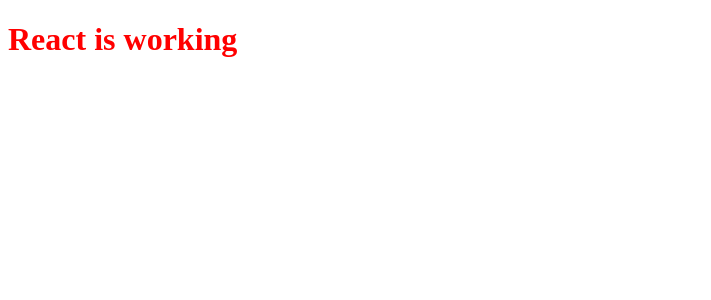
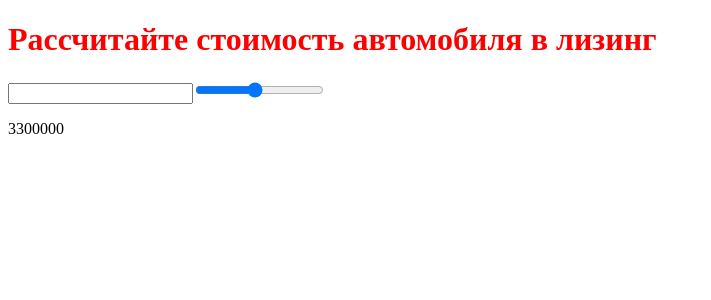
Before and after one commit to PolinaPonomar/car-leasing-calculator, a React app: page / in a window 1280 px wide. Shown: the top 300 px of the page, without its empty margins (0-711 px from the left). Built offline with nearby package versions, Linux system fonts and the light colour scheme.

Commit message:
feat: make base logic of RangeSlider

```diff
--- a/src/components/App/App.tsx
+++ b/src/components/App/App.tsx
@@ -1,11 +1,28 @@
-import React from 'react'
+import React, { useState }  from 'react'
 import './App.scss'
 
 const App = () => {
+  const [price, setPrice] = useState(3300000);
+  const handleNumberChange = (event: React.ChangeEvent<HTMLInputElement>) => {
+    setPrice(Number(event.target.value))
+  }
+
   return (
-    <h1 >
-      React is working
-    </h1>
+    <main className="page">
+      <h1 className="title">Рассчитайте стоимость автомобиля в лизинг</h1>
+      <div className="range-sliders">
+        <div className="range-slider">
+          <p className="range-slider__title"></p>
+          <div className="range-slider__body">
+            <input className="range-slider__price" type="number" id="rangeValue"></input>
+            <input className="range-slider__slider" type="range" min="1000000" max="6000000" defaultValue={price} onChange={handleNumberChange}></input>
+            <p>{price}</p>
+          </div>
+        </div>
+        <div className="range-slider"></div>
+        <div className="range-slider"></div>
+      </div>
+    </main>
   );
 };
 
```
